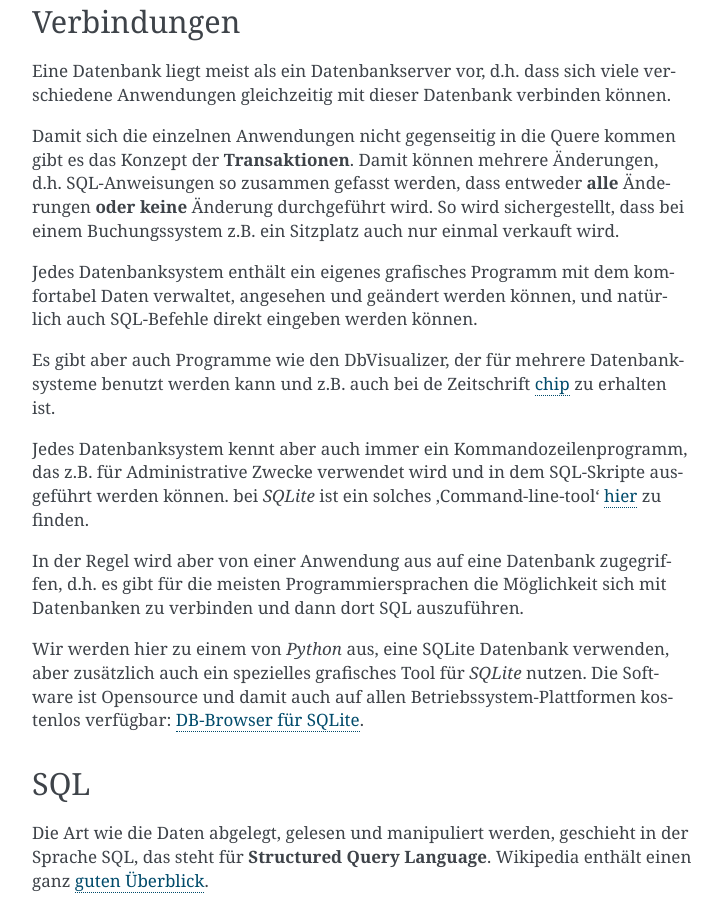
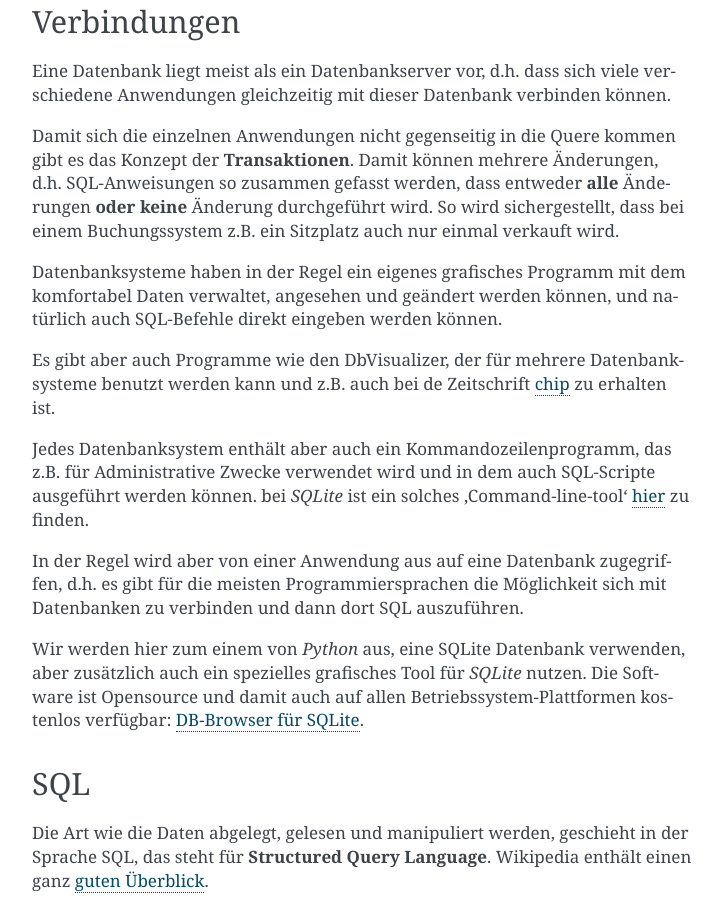
Before and after one commit to gerpark/pyworkshop, a Sphinx documentation site: the page built from docs/source/db.rst, in a window 1280 px wide and 900 px high, scrolled down 670 px. Shown: the whole window, without its empty margins (388-1109 px from the left). Built offline with Sphinx 7.4.7, drawn with Linux system fonts in a browser that asks for light colours.

Commit message:
1.94 OOP

```diff
--- a/docs/source/db.rst
+++ b/docs/source/db.rst
@@ -45,7 +45,7 @@ SQL-Anweisungen so zusammen gefasst werden, dass entweder **alle** Änderungen
 **oder keine** Änderung durchgeführt wird. So wird sichergestellt, dass bei
 einem Buchungssystem z.B. ein Sitzplatz auch nur einmal verkauft wird.
 
-Jedes Datenbanksystem enthält ein eigenes grafisches Programm
+Datenbanksysteme haben in der Regel ein eigenes grafisches Programm
 mit dem komfortabel Daten verwaltet, angesehen und geändert werden können,
 und natürlich auch SQL-Befehle direkt eingeben werden können.
 
@@ -53,15 +53,15 @@ Es gibt aber auch Programme wie den DbVisualizer, der für mehrere
 Datenbanksysteme benutzt werden kann und z.B. auch bei de Zeitschrift
 `chip <https://www.chip.de/downloads/DbVisualizer_33173230.html>`_ zu erhalten ist.
 
-Jedes Datenbanksystem kennt aber auch immer ein Kommandozeilenprogramm, das z.B. für Administrative Zwecke
-verwendet wird und in dem SQL-Skripte ausgeführt werden können.
+Jedes Datenbanksystem enthält aber auch ein Kommandozeilenprogramm, das z.B. für Administrative Zwecke
+verwendet wird und in dem auch SQL-Scripte ausgeführt werden können.
 bei `SQLite` ist ein solches 'Command-line-tool' `hier <https://www.sqlite.org/download.html>`_ zu finden.
 
 In der Regel wird aber von einer Anwendung aus auf eine Datenbank zugegriffen, d.h. es gibt
 für die meisten Programmiersprachen die Möglichkeit sich mit Datenbanken zu verbinden und dann
 dort SQL auszuführen.
 
-Wir werden hier zu einem von `Python` aus, eine SQLite Datenbank verwenden,
+Wir werden hier zum einem von `Python` aus, eine SQLite Datenbank verwenden,
 aber zusätzlich auch ein spezielles grafisches Tool für  `SQLite`  nutzen. Die Software ist Opensource und damit auch auf allen
 Betriebssystem-Plattformen kostenlos verfügbar: `DB-Browser für SQLite <https://sqlitebrowser.org/dl/>`_.
 
```
